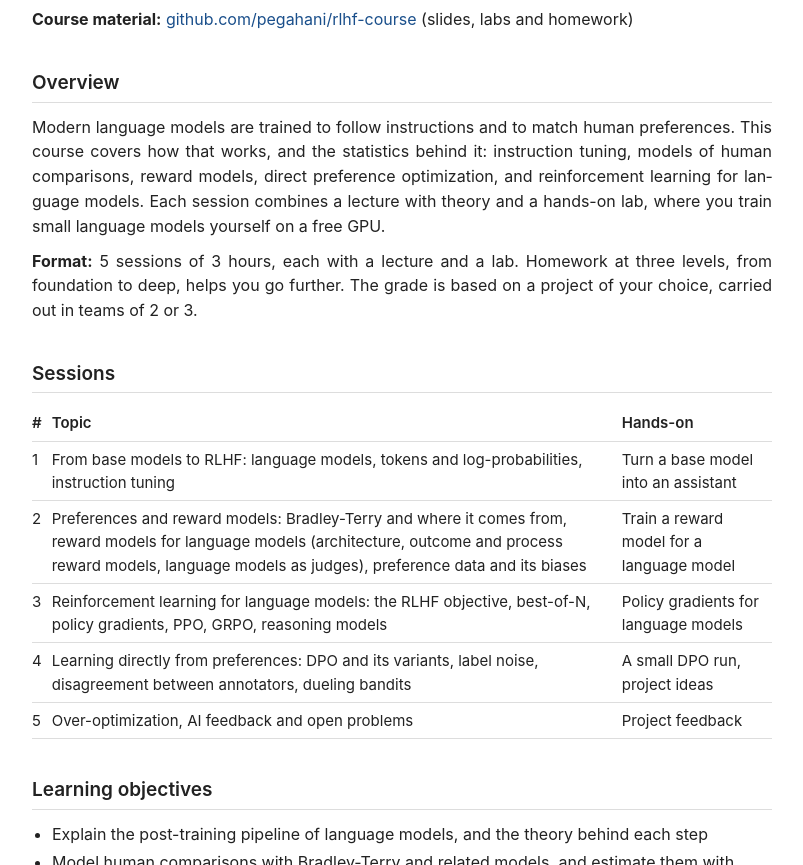
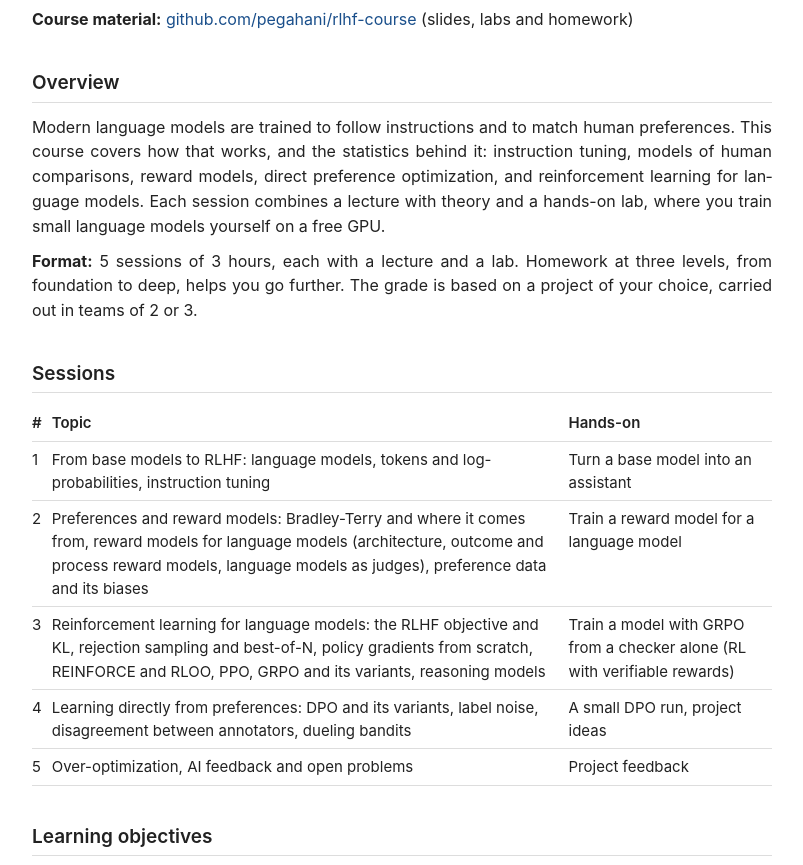
Before and after one commit to pegahani/pegahani.github.io, a plain HTML site: page rlhf-course.html in a window 1280 px wide. Shown: the part 182-1047 px from the top of the page, without its empty margins (238-1041 px from the left). Drawn offline with Linux system fonts and the light colour scheme.

Commit message:
RLHF course: updated session 3 description
Co-Authored-By: Claude Opus 5.5 <noreply@anthropic.com>

```diff
--- a/rlhf-course.html
+++ b/rlhf-course.html
@@ -30,7 +30,7 @@
     <tr><th>#</th><th>Topic</th><th>Hands-on</th></tr>
     <tr><td>1</td><td>From base models to RLHF: language models, tokens and log-probabilities, instruction tuning</td><td>Turn a base model into an assistant</td></tr>
     <tr><td>2</td><td>Preferences and reward models: Bradley-Terry and where it comes from, reward models for language models (architecture, outcome and process reward models, language models as judges), preference data and its biases</td><td>Train a reward model for a language model</td></tr>
-    <tr><td>3</td><td>Reinforcement learning for language models: the RLHF objective, best-of-N, policy gradients, PPO, GRPO, reasoning models</td><td>Policy gradients for language models</td></tr>
+    <tr><td>3</td><td>Reinforcement learning for language models: the RLHF objective and KL, rejection sampling and best-of-N, policy gradients from scratch, REINFORCE and RLOO, PPO, GRPO and its variants, reasoning models</td><td>Train a model with GRPO from a checker alone (RL with verifiable rewards)</td></tr>
     <tr><td>4</td><td>Learning directly from preferences: DPO and its variants, label noise, disagreement between annotators, dueling bandits</td><td>A small DPO run, project ideas</td></tr>
     <tr><td>5</td><td>Over-optimization, AI feedback and open problems</td><td>Project feedback</td></tr>
   </table>
```
